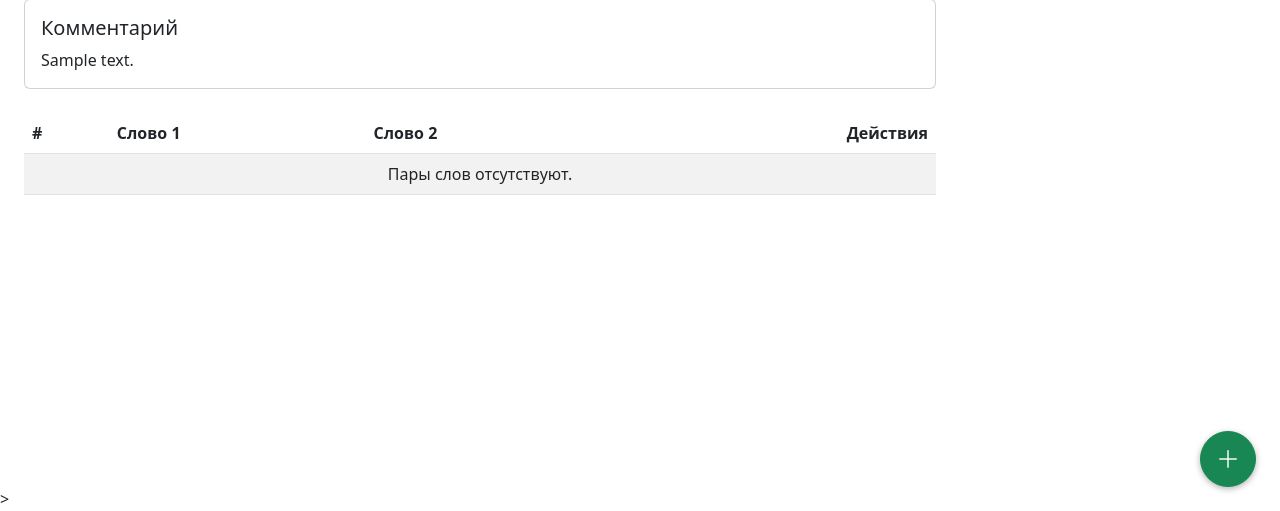
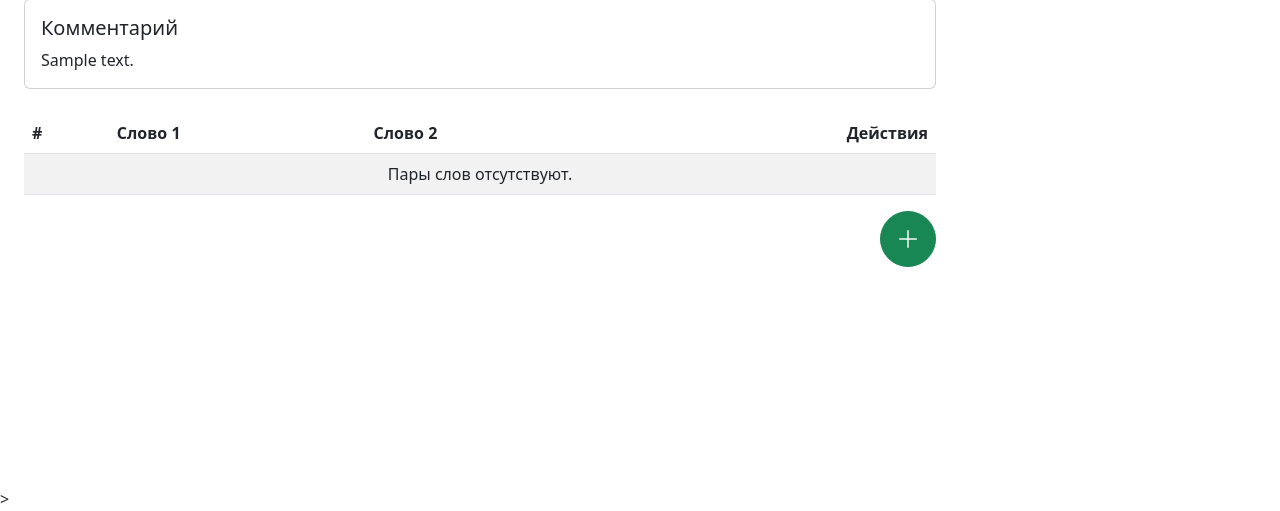
Before and after one commit to kirpix524/neurogym, a Flask app: page /account/data/pairs/1 in a window 1280 px wide. Shown: the part 289-800 px from the top of the page. Run offline with Flask 3, Linux system fonts and the light colour scheme; the visitor is signed in with stand-in values (Sample User, id 1); tables that the repository leaves empty hold one stand-in row (values such as "Sample post").

Commit message:
fixed add pair button's position

```diff
--- a/app/presentation/controllers/word_pairs/templates/_add_word_pair_button.html
+++ b/app/presentation/controllers/word_pairs/templates/_add_word_pair_button.html
@@ -1,9 +1,10 @@
-<!-- Плавающая кнопка добавления новой пары слов -->
+<div class="d-flex justify-content-end mt-3">
   <button type="button"
-      class="btn btn-success rounded-circle position-fixed"
-      style="width: 56px; height: 56px; bottom: 24px; right: 24px; box-shadow: 0 2px 6px rgba(0,0,0,0.3);"
+          class="btn btn-success rounded-circle"
+          style="width: 56px; height: 56px;"
           data-bs-toggle="modal"
           data-bs-target="#createWordPairModal"
           aria-label="Добавить пару слов">
     <i class="bi bi-plus-lg" style="font-size: 1.5rem;"></i>
   </button>
+</div>
```
Lines whose indentation alone changed are shown as unchanged.
